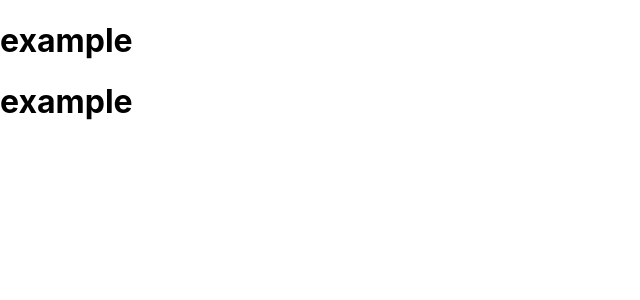
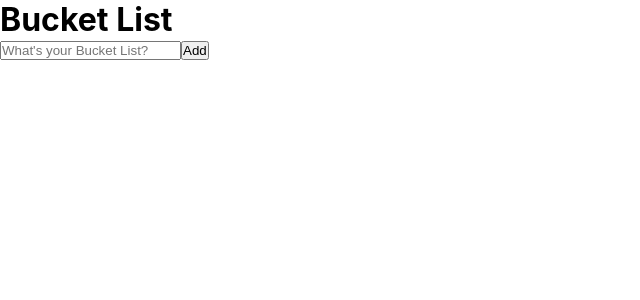
Before and after one commit to tkdgns25300/Bucket-List, a React (Create React App) app in the folder client/: page / in a window 1280 px wide. Shown: the top 300 px of the page, without its empty margins (0-640 px from the left). Built offline with nearby package versions, Linux system fonts and the light colour scheme.

Commit message:
setup each component's css AND build InputBucket component

```diff
--- a/client/public/index.html
+++ b/client/public/index.html
@@ -14,7 +14,6 @@
       manifest.json provides metadata used when your web app is installed on a
       user's mobile device or desktop. See https://developers.google.com/web/fundamentals/web-app-manifest/
     -->
-    <link rel="manifest" href="%PUBLIC_URL%/manifest.json" />
     <!--
       Notice the use of %PUBLIC_URL% in the tags above.
       It will be replaced with the URL of the `public` folder during the build.
--- a/client/src/components/AllBucket/AllBucket.css
+++ b/client/src/components/AllBucket/AllBucket.css
@@ -0,0 +1,18 @@
+* {
+    box-sizing: border-box;
+    padding: 0;
+    margin: 0;
+}
+
+/* ul {
+    list-style: none;
+}
+
+a {
+    text-decoration: none;
+} */
+
+img {
+    width: 100%;
+    height: auto;
+}
--- a/client/src/components/AllBucket/AllBucket.js
+++ b/client/src/components/AllBucket/AllBucket.js
@@ -4,7 +4,7 @@ import './AllBucket.css';
 const AllBucket = () => {
     return (
         <>
-            <h1>example</h1>
+
         </>
     )
 };
--- a/client/src/components/Bucket/Bucket.css
+++ b/client/src/components/Bucket/Bucket.css
@@ -0,0 +1,18 @@
+* {
+    box-sizing: border-box;
+    padding: 0;
+    margin: 0;
+}
+
+/* ul {
+    list-style: none;
+}
+
+a {
+    text-decoration: none;
+} */
+
+img {
+    width: 100%;
+    height: auto;
+}
--- a/client/src/components/InputBucket/InputBucket.css
+++ b/client/src/components/InputBucket/InputBucket.css
@@ -0,0 +1,18 @@
+* {
+    box-sizing: border-box;
+    padding: 0;
+    margin: 0;
+}
+
+/* ul {
+    list-style: none;
+}
+
+a {
+    text-decoration: none;
+} */
+
+img {
+    width: 100%;
+    height: auto;
+}
--- a/client/src/components/InputBucket/InputBucket.js
+++ b/client/src/components/InputBucket/InputBucket.js
@@ -1,10 +1,39 @@
-import React, { Fragment } from 'react';
+import React, { Fragment, useState } from 'react';
 import './InputBucket.css'
 
 const InputBucket = () => {
+    const [bucket, setBucket] = useState('');
+
+    const handleChange = (event) => {
+        setBucket(event.target.value);
+    }
+
+    const handleSubmit = async (event) => {
+        event.preventDefault();
+        await fetch(
+            'http://localhost:5000/list',
+            {
+                method: 'POST',
+                headers: {'Content-Type': 'application/json'},
+                body: JSON.stringify({ description: bucket })
+            }
+        );
+        setBucket('');
+    }
+
     return (
         <>
-            <h1>example</h1>
+            <h1 className='title'>Bucket List</h1>
+            <form className='input' onSubmit={handleSubmit}>
+                <input
+                    className='input__text'
+                    value={bucket}
+                    type='text'
+                    placeholder="What's your Bucket List?"
+                    onChange={handleChange}
+                />
+                <button className='input__btn'>Add</button>
+            </form>
         </>
     )
 };
```
